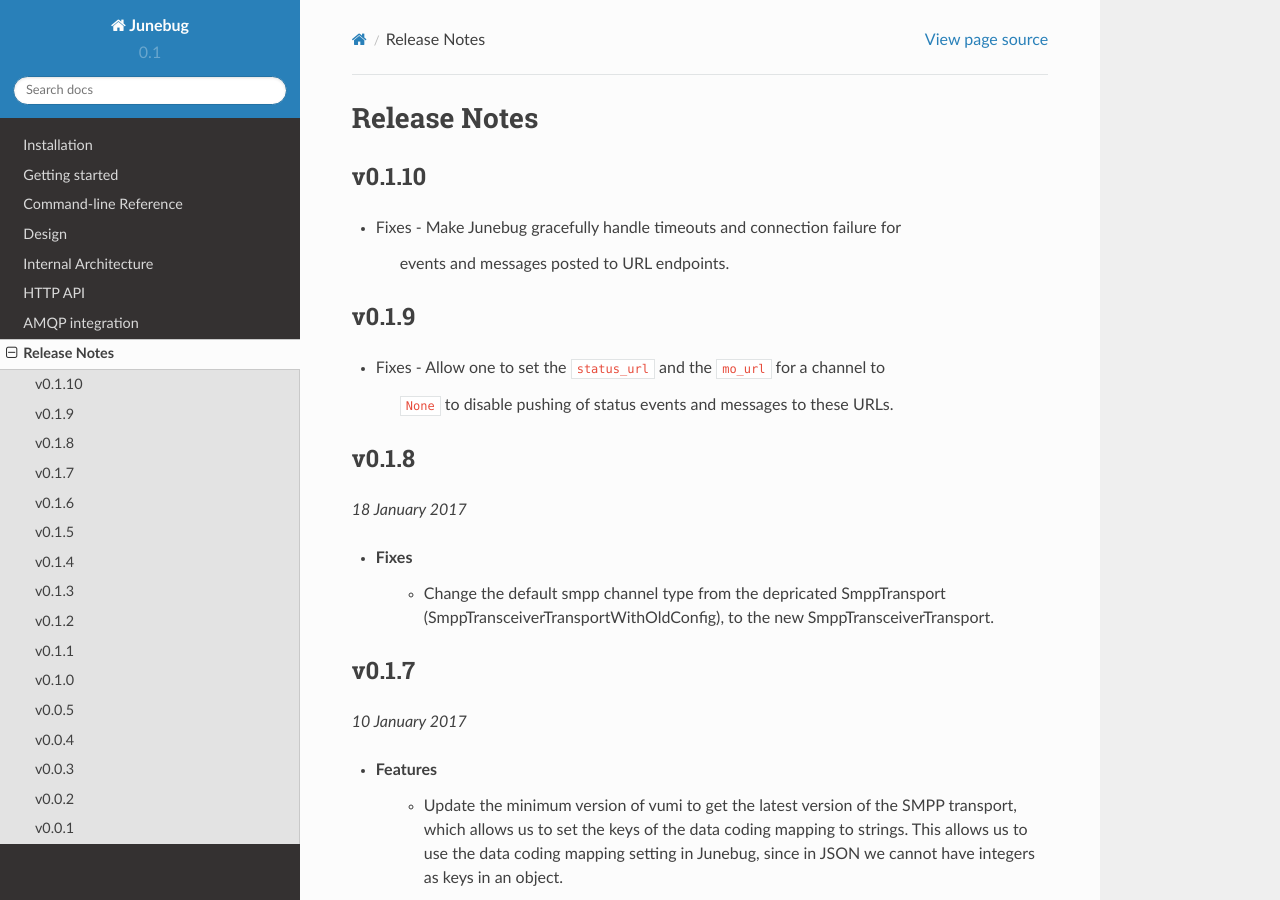
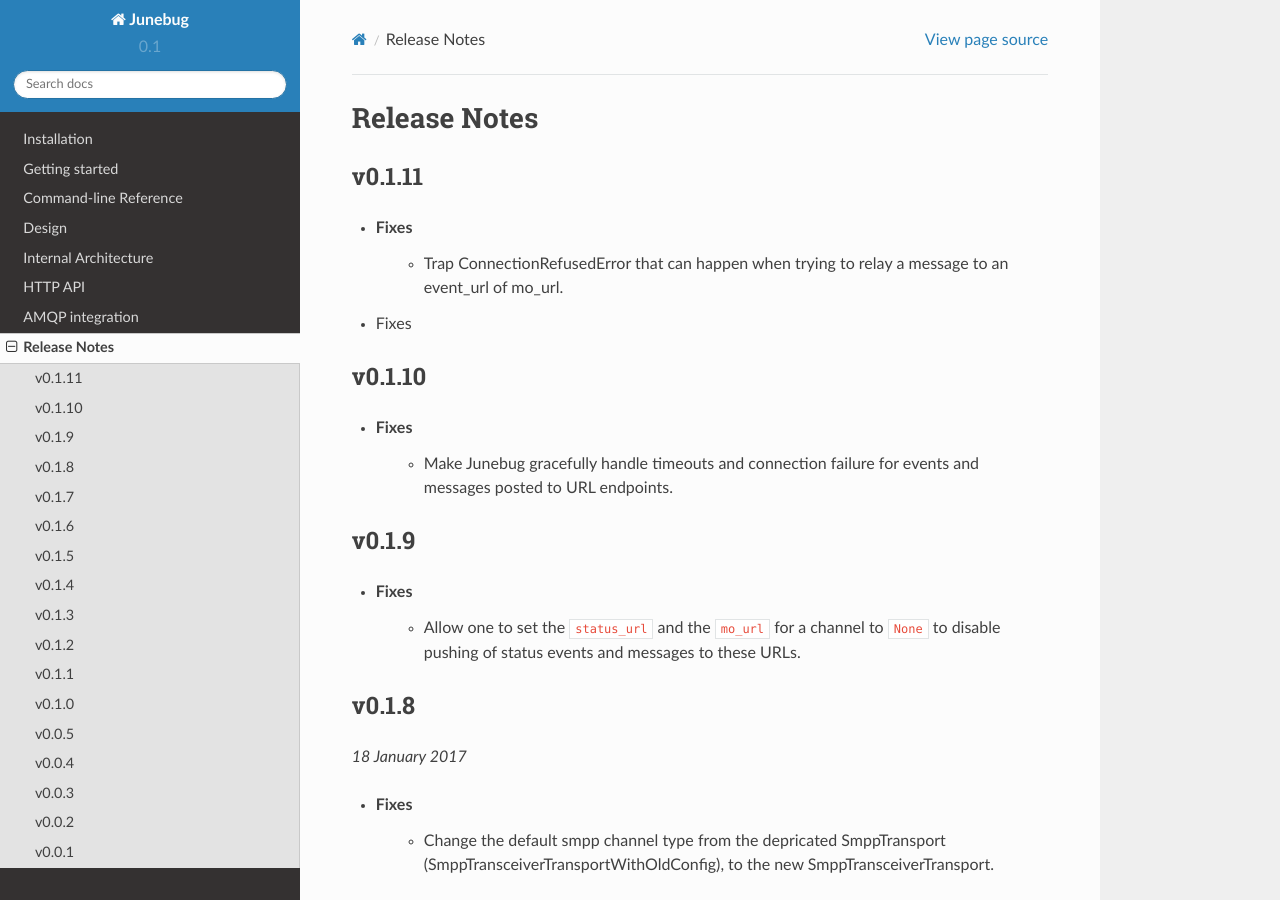
Before and after one commit to praekeltfoundation/junebug, a Sphinx documentation site: the page built from docs/release-notes.rst, in a window 1280 px wide and 900 px high. Built offline with Sphinx 7.4.7 and the Read the Docs theme 2.0.0, drawn with Linux system fonts in a browser that asks for light colours; pages that are not in the unit, such as notebooks, are missing from menus.

Commit message:
update release notes

```diff
--- a/docs/release-notes.rst
+++ b/docs/release-notes.rst
@@ -2,22 +2,33 @@
 
 Release Notes
 =============
+
+v0.1.11
+-------
+
+.. Pull requests 118
+
+- Fixes
+    - Trap ConnectionRefusedError that can happen when trying to relay
+      a message to an event_url of mo_url.
+
+- Fixes
 
 v0.1.10
 -------
 .. Pull requests 114
 
 - Fixes
-  - Make Junebug gracefully handle timeouts and connection failure for
-    events and messages posted to URL endpoints.
+    - Make Junebug gracefully handle timeouts and connection failure for
+      events and messages posted to URL endpoints.
 
 v0.1.9
 ------
 .. Pull requests 91
 
 - Fixes
-  - Allow one to set the ``status_url`` and the ``mo_url`` for a channel to
-    ``None`` to disable pushing of status events and messages to these URLs.
+    - Allow one to set the ``status_url`` and the ``mo_url`` for a channel to
+      ``None`` to disable pushing of status events and messages to these URLs.
 
 v0.1.8
 ------
```
